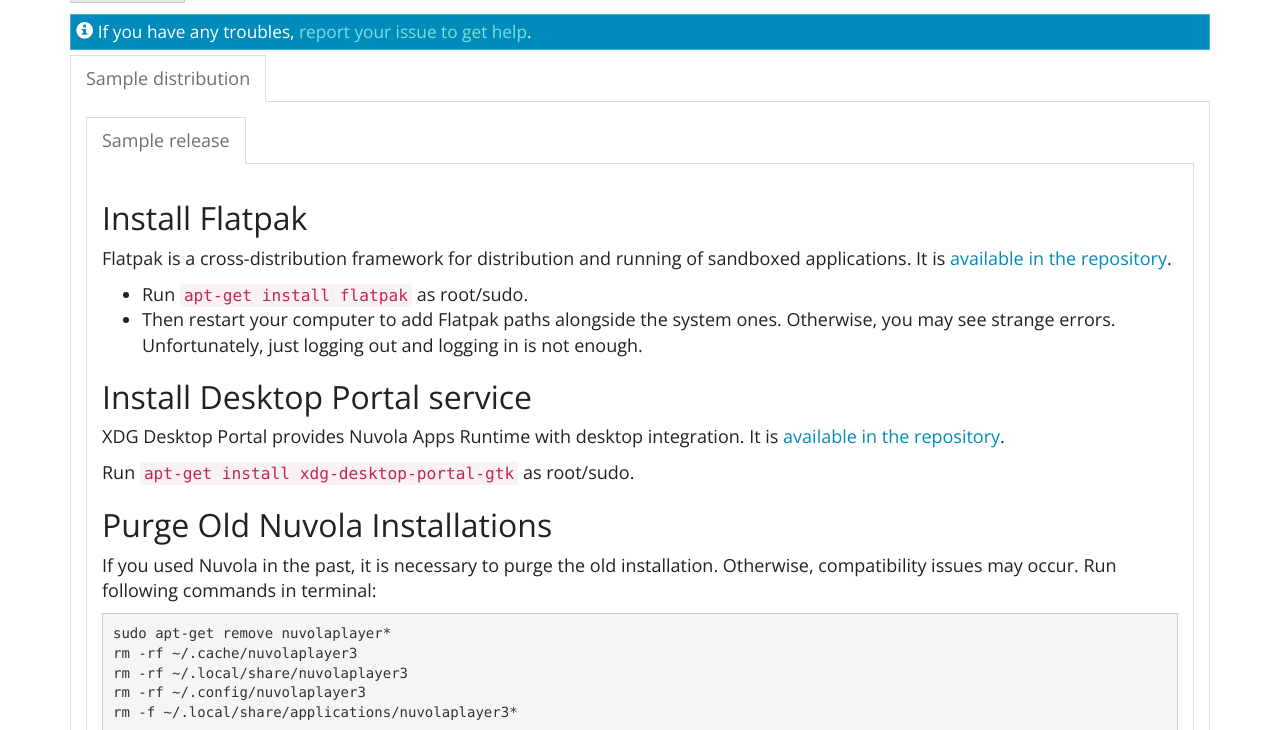
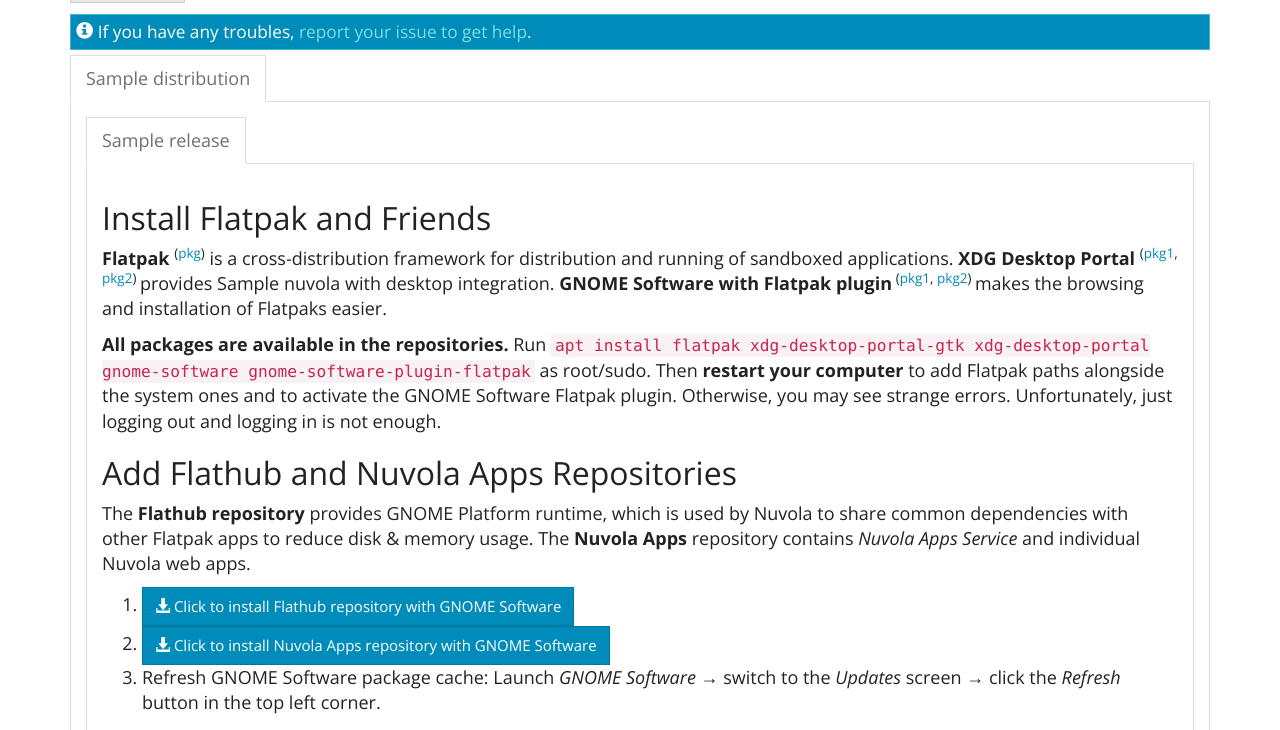
Before and after one commit to tiliado/nuvola.tiliado.eu, a Python web app: template templates/nuvola_debian.html in a window 1280 px wide. Shown: the part 143-873 px from the top of the page. Run offline with Jinja, Linux system fonts and the light colour scheme; the template is opened without the code that fills it: most values are stand-ins (such as "Sample title", 1, 10 or a date in 2020).

Commit message:
Update installation instructions for Debian
Issue: tiliado/nuvolaruntime#423
Signed-off-by: Jiří Janoušek <janousek.jiri@gmail.com>

```diff
--- /dev/null
+++ b/templates/app_debian_jessie.html
@@ -0,0 +1,6 @@
+{% extends "app.html" %}
+{% import "snippets.html" as snippets %}
+
+{% block tab_content %}
+  {{ snippets.generic_install_app_from_commandline(app, distro_spec, "GNOME, XFCE, KDE, etc.") }}
+{% endblock %}
--- a/templates/nuvola_debian.html
+++ b/templates/nuvola_debian.html
@@ -2,11 +2,8 @@
 {% import "snippets.html" as snippets %}
 
 {% block tab_content %}
-
-  {{ snippets.debian_install_flatpak(release.id) }}
-  {{ snippets.debian_install_xdg_desktop_portal(release.id) }}
+  {{ snippets.debian_install_flatpak_with_gnome_software(release.id) }}
   {{ snippets.purge_old_nuvola() }}
-  {{ snippets.install_and_launch_nuvola() }}
+  {{ snippets.fedora_install_nuvola_service_with_gnome_software() }}
   {{ snippets.install_individual_apps(apps, distro_spec) }}
-
 {% endblock %}
--- a/templates/nuvola_debian_jessie.html
+++ b/templates/nuvola_debian_jessie.html
@@ -13,7 +13,7 @@
     <li><a href="https://backports.debian.org/Instructions/">Enable Debian Jessie Backports</a>.</li>
     <li>Run <code>apt-get -t jessie-backports install flatpak</code> as superuser/root.</li>
     <li>
-      Then restart your computer to add Flatpak paths alongside the system ones. Otherwise,
+      Then <strong>restart your computer</strong> to add Flatpak paths alongside the system ones. Otherwise,
       you may see strange errors. Unfortunately, just logging out and logging in is not enough.
     </li>
   </ol>
@@ -29,9 +29,9 @@
     <li><code>wget https://dl.tiliado.eu/flatpak/legacy/xdg-desktop-portal_0.0.2_amd64.deb</code></li>
     <li><code>dpkg -i xdg-desktop-portal_0.0.2_amd64.deb</code></li>
   </ul>
-
+  {{ snippets.generic_add_flatpak_repositories_from_command_line() }}
   {{ snippets.purge_old_nuvola() }}
-  {{ snippets.install_and_launch_nuvola() }}
+  {{ snippets.generic_install_nuvola_service_from_command_line() }}
   {{ snippets.install_individual_apps(apps, distro_spec) }}
 
 {% endblock %}
--- a/templates/snippets.html
+++ b/templates/snippets.html
@@ -87,6 +87,43 @@ rm -f ~/.local/share/applications/nuvolaplayer3*</code></pre>
       <br/><code>flatpak run {{ app.uid }}</code>
     </li>
   </ul>
+{% endmacro %}
+
+{% macro generic_add_flatpak_repositories_from_command_line() %}
+  {{ about_flatpak_repositories() }}
+  <p>
+    Launch a Linux terminal emulator,
+    type <code>flatpak remote-add --if-not-exists flathub https://dl.flathub.org/repo/flathub.flatpakrepo</code>,
+    <code>flatpak remote-add --if-not-exists nuvola https://dl.tiliado.eu/flatpak/nuvola.flatpakrepo</code>,
+    and <code>flatpak update</code>.
+  </p>
+{% endmacro %}
+
+{% macro generic_install_nuvola_service_from_command_line() %}
+  {{ about_nuvola_service() }}
+  <p>
+    Launch a Linux terminal emulator,
+    type <code>flatpak install nuvola {{ nuvola.uid }}</code> and press the Enter key to install this package.
+  </p>
+{% endmacro %}
+
+{% macro generic_install_app_from_commandline(app, distro_spec, environments) %}
+  <h2>Install {{ app.name }}</h2>
+  <ol>
+    <li>
+      <a href="/nuvola{{ distro_spec }}/">Install Flatpak and add {{ nuvola.name }} repository</a>.
+    </li>
+    <li>
+      Launch a Linux terminal emulator,
+      type <code>flatpak install nuvola {{ app.uid }}</code> and press the Enter key to install this package.
+    </li>
+    <li>
+      Then <strong>log out and log in back</strong> to let your desktop environment ({{ environments }}) find out that
+      a new application has been installed. Otherwise, you may see "Unknown Application Name" in the menu bar,
+      mismatched application icons and other funny bugs.
+    </li>
+  </ol>
+  {{ generic_launch_app(app, environments) }}
 {% endmacro %}
 
 {# ================================ UBUNTU =============================== #}
@@ -325,6 +362,33 @@ rm -f ~/.local/share/applications/nuvolaplayer3*</code></pre>
 
 {# ================================ DEBIAN =============================== #}
 
+{% macro debian_install_flatpak_with_gnome_software(codename) %}
+  <h2>Install Flatpak and Friends</h2>
+  <p>
+    <strong>Flatpak</strong> <sup>(<a href="https://packages.debian.org/{{ codename }}/flatpak">pkg</a>)</sup>
+    is a cross-distribution framework for distribution and running of sandboxed applications.
+    <strong>XDG Desktop Portal</strong>
+    <sup>
+      (<a href="https://packages.debian.org/{{ codename }}/xdg-desktop-portal">pkg1</a>,
+      <a href="https://packages.debian.org/{{ codename }}/xdg-desktop-portal-gtk">pkg2</a>)
+    </sup> provides {{ nuvola.name }} with desktop integration.
+    <strong>GNOME Software with Flatpak plugin</strong><sup>
+    (<a href="https://packages.debian.org/{{ codename }}/gnome-software">pkg1</a>,
+    <a href="https://packages.debian.org/{{ codename }}/gnome-software-plugin-flatpak">pkg2</a>)
+  </sup>
+    makes the browsing and installation of Flatpaks easier.
+  </p>
+  <p>
+    <strong>All packages are available in the repositories.</strong>
+    Run <code>apt install flatpak xdg-desktop-portal-gtk xdg-desktop-portal gnome-software
+    gnome-software-plugin-flatpak</code> as root/sudo.
+    Then <strong>restart your computer</strong> to add Flatpak paths alongside the system ones and to activate the GNOME
+    Software Flatpak plugin. Otherwise, you may see strange errors.
+    Unfortunately, just logging out and logging in is not enough.
+  </p>
+  {{ fedora_add_repositories_with_gnome_software() }}
+{% endmacro %}
+
 {% macro debian_install_flatpak(codename) %}
   <h2>Install Flatpak</h2>
   <p>
```
Also changed, not shown: templates/app_debian.html (added, +18 -0 lines).
